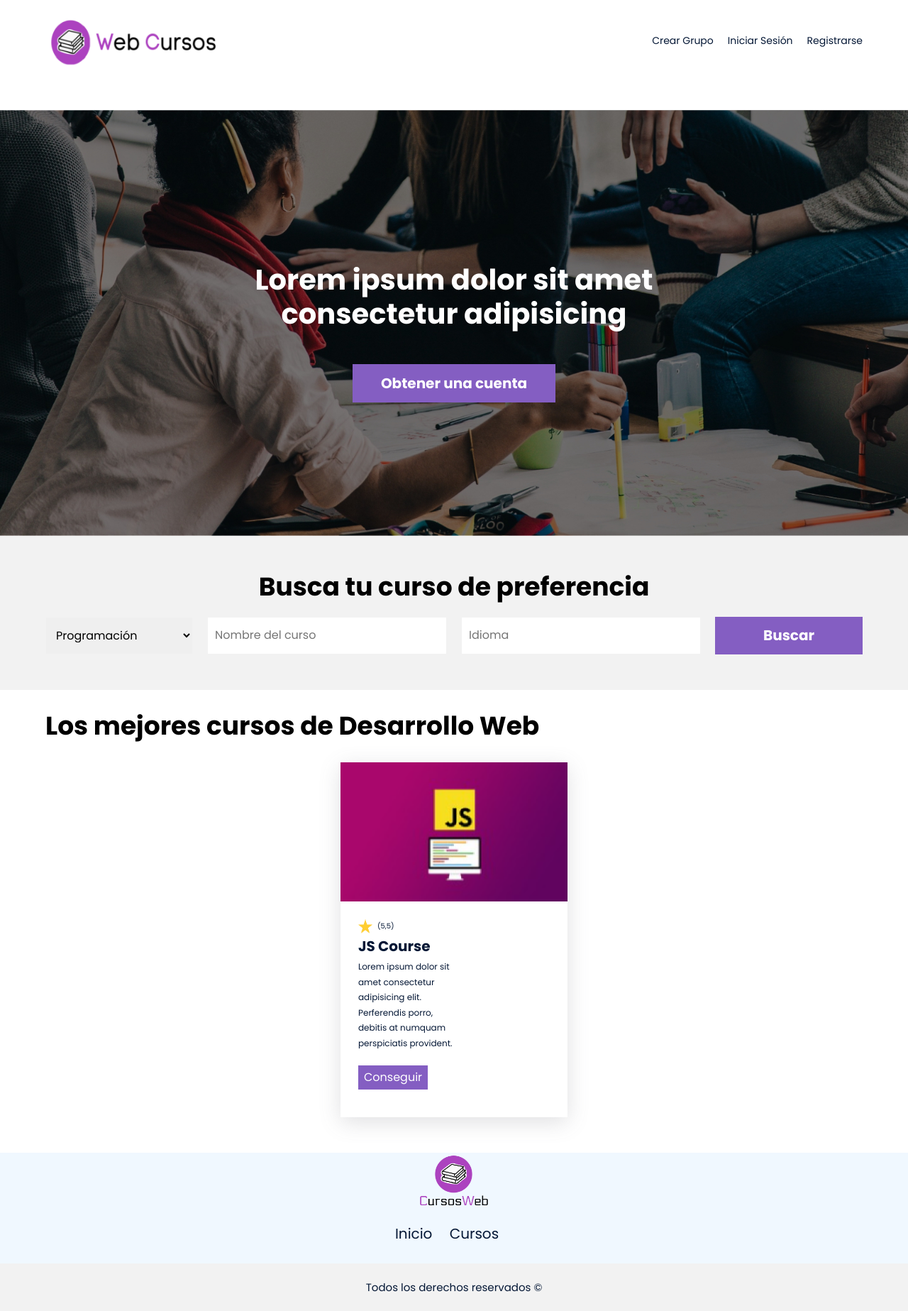
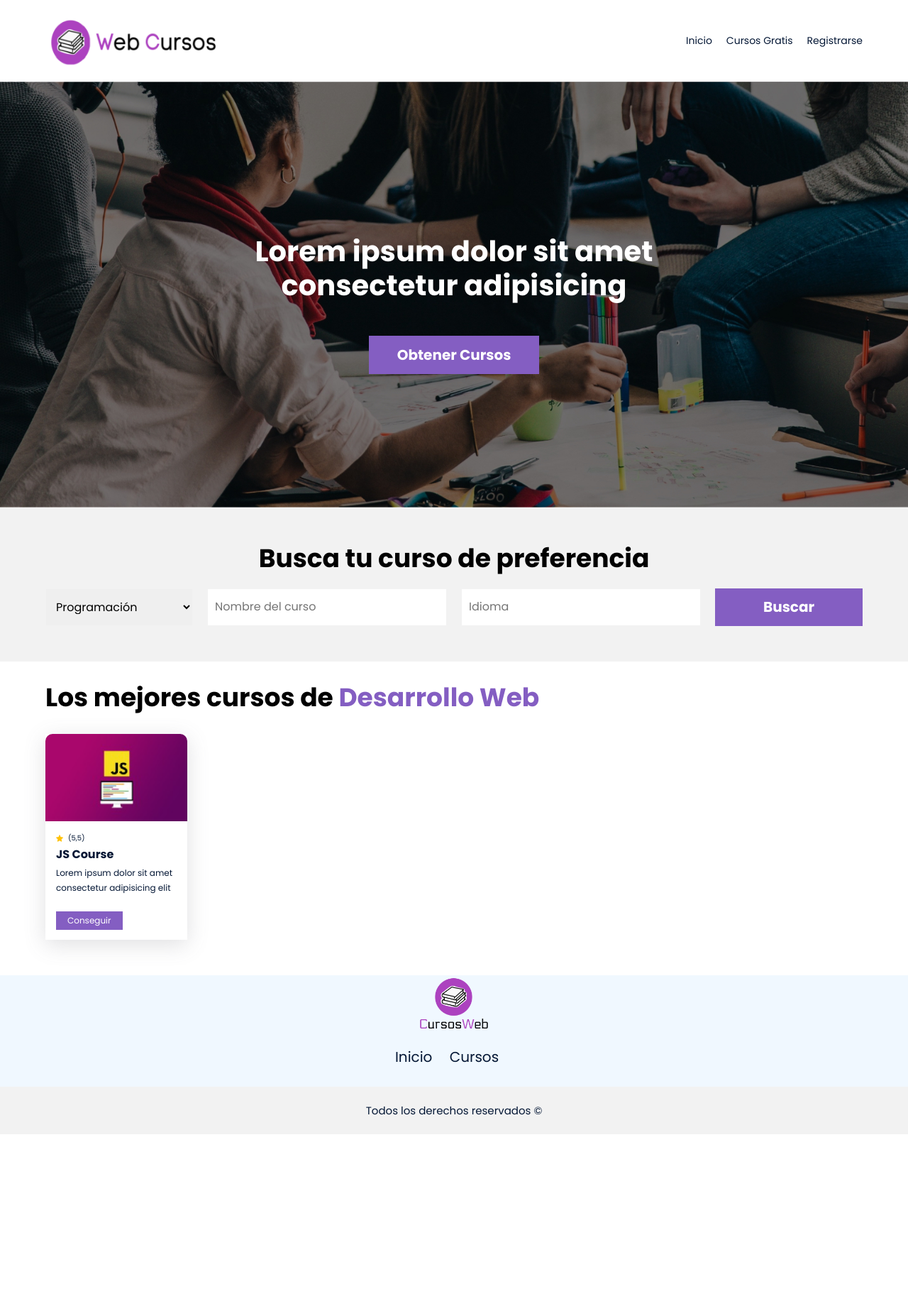
Before and after one commit to JoseCarlos2000-EI/FreeCourse, a Django app: page / in a window 1280 px wide. Shown: the whole page at 71% size. After the commit the page ends 1598 px from the top, so only its background shows below. Run offline with Django 4.2, Linux system fonts and the light colour scheme.

Commit message:
Mejoras en la interfaz

```diff
--- a/css/styles.css
+++ b/css/styles.css
@@ -58,7 +58,10 @@ html {
     max-width: 100%;
     display: block;
   }
-
+  span{
+    font-weight: 700;
+    color: var(--primario);
+  }
   .container{
     max-width: 150rem;
     margin: 0 auto;
@@ -81,6 +84,13 @@ html {
     width: 25rem;
     margin-bottom: 2rem;
   }
+
+  @media(min-width: 768px){
+    .header__logo{
+      margin-bottom: 0rem;
+  }
+}
+
 .nav{
   display: flex;
   flex-direction: column;
@@ -93,12 +103,16 @@ html {
   }
 }
 .nav__link{
-  margin-bottom: 2rem;
+  margin-bottom: 1.6rem;
   font-size: 1.4rem;
   display: flex;
   align-items: center;
 }
-
+@media (min-width: 768px){
+  .nav__link{
+  margin-bottom: 0rem;
+  }
+}
 
 .hero{
   margin-top: 2rem;
@@ -112,6 +126,12 @@ justify-content: center;
 align-items: center;
 text-align: center;
 
+}
+
+@media(min-width: 768px){
+  .hero{
+    margin-top: 0rem;
+  }
 }
 .hero__text{
 color: #FFF;
@@ -132,30 +152,30 @@ max-width: 60rem;
 
 }
 
-.busqueda{
+.search{
   background-color: #F2F2F2;
   padding: 5rem 0;
 }
-.busqueda__heading{
+.search__heading{
   text-align: center;
   margin: 0;
 }
 
-.formulario{
+.form{
 display: flex;
 flex-direction: column;
 margin-top: 2rem;
 }
 
 @media (min-width: 768px){
-  .formulario{
+  .form{
     display: grid;
     grid-template-columns: repeat(4,2fr);
     column-gap: 2rem;
   }
 }
 
-.formulario__campo{
+.form__seccion{
   padding: 1rem;
   border: 1px solid var(--gray);
   margin-bottom: 2rem;
@@ -163,11 +183,11 @@ margin-top: 2rem;
 }
 
 @media(min-width: 768px){
-  .formulario__campo{
+  .form__seccion{
     margin-bottom: 0;
   }
 }
-.formulario__submit{
+.form__submit{
   background-color: var(--primario);
   padding: 1.5rem 4rem;
   color: #FFF;
@@ -182,56 +202,50 @@ margin-top: 2rem;
   margin-top: 0;
 }
 
+.list__course{
+  margin-bottom: 5rem;
+}
 .course{
 color: var(--black);
 line-height: 1.8;
-margin-bottom: 5rem;
 box-shadow: rgba(100, 100, 111, 0.2) 0px 7px 29px 0px;
+
+width: auto;
+height: auto;
 }
 @media(min-width: 768px){
   .course{
-    width: 32rem;
+    width: 20rem;
+    height: 29rem;
 
   }
 }
-.course__button{
-background-color: var(--primario);
-color: #FFF;
-border: none;
-padding: 0.8rem;
-margin-bottom: 1.4rem;
+
+.course__image{
+  border-radius: 10px 10px 0 0;
 
 }
+.calificacion{
+display: flex;
+display: inline-flex;
+align-items: center;
 
-
-@media(min-width: 768px){
-  .course__button{
-    display: block;
 }
+.course__star{
+width: 1rem;
+height: 1rem;
 }
-
-
-@media(min-width: 768px){
-  .course__image{
-    width:32rem;
-  }
-}
-
-.course__star{
-  width: 2rem;
-  height: 2rem;
-}
-
 .course__points{
 font-size: 1rem;
 margin: 0;
 margin-left: 0.7rem;
+font-weight:lighter;
+}
 
-}
 
 .heading__course{
   margin: 0;
-  font-size: 2rem;
+  font-size: 1.6rem;
 
 }
 
@@ -241,26 +255,26 @@ margin-bottom: 1.4rem;
   margin-bottom: 2rem;
 
 }
+.course__button{
+  background-color: var(--primario);
+  padding: 0.6rem 1.6rem;
+  color: #FFF;
+  font-size: 1.2rem;
+  font-weight: 400;
+
+  border: none;
+  transition-duration: .3s;
+
+}
 
 
-@media(min-width: 768px){
-  .course__text{
-    width:50%;
-  }
-}
-
 .course__content{
-  padding: 2.5rem;
+  padding: 1.5rem;
   display: flex;
   flex-direction: column;
 
 }
-.calificacion{
-  display: flex;
-display: inline-flex;
-align-items: center;
 
-}
 
 .footer{
   display: flex;
--- a/template/index.html
+++ b/template/index.html
@@ -18,15 +18,15 @@
 
   <header>
     <header class="header container">
-      <div >
+      <div>
         <a href="index.html">
           <img class="header__logo" src="../img/Logo1.png" alt="logo">
         </a>
       </div>
 
       <nav class="nav">
-          <a href="#" class="nav__link ">Crear Grupo</a>
-          <a href="#" class="nav__link">Iniciar Sesión</a>
+        <a href="#" class="nav__link ">Inicio</a>
+        <a href="#" class="nav__link">Cursos Gratis</a>
         <a href="#" class="nav__link">Registrarse</a>
       </nav>
     </header>
@@ -34,24 +34,24 @@
     <section class="hero">
 
       <h1 class="hero__text">Lorem ipsum dolor sit amet consectetur adipisicing</h1>
-      <a href="#" class="hero__link">Obtener una cuenta</a>
+      <a href="#" class="hero__link">Obtener Cursos</a>
 
     </section>
 
-  <section class="busqueda">
-      <h2 class="busqueda__heading">Busca tu curso de preferencia</h2>
+    <section class="search">
+      <h2 class="search__heading">Busca tu curso de preferencia</h2>
       <div class="container">
-          <form class="formulario">
-              <select class="formulario__campo">
-                  <option >Programación</option>
-                  <option >Diseño</option>
-                  <option >Negocios</option>
-                  <option >Emprendimiento</option>
-                  <option >Marketing</option>
+        <form class="form">
+          <select class="form__seccion">
+            <option>Programación</option>
+            <option>Diseño</option>
+            <option>Negocios</option>
+            <option>Emprendimiento</option>
+            <option>Marketing</option>
           </select>
-              <input type="text" class="formulario__campo" placeholder="Nombre del curso">
-              <input type="text" class="formulario__campo" placeholder="Idioma">
-              <input type="submit" class="formulario__submit" value="Buscar">
+          <input type="text" class="form__seccion" placeholder="Nombre del curso">
+          <input type="text" class="form__seccion" placeholder="Idioma">
+          <input type="submit" class="form__submit" value="Buscar">
         </form>
       </div>
     </section>
@@ -59,8 +59,9 @@
     </section>
 
     <main class="container">
-    <h2 class="heading">Los mejores cursos de Desarrollo Web</h2>
-    <div class="course container">
+      <div class="list__course">
+        <h2 class="heading">Los mejores cursos de <span>Desarrollo Web</span></h2>
+        <div class="course ">
           <img class="course__image" src="../img/course.png" alt="">
           <div class="course__content">
             <div class="calificacion">
@@ -68,17 +69,18 @@
               <p class="course__points">(5,5)</p>
             </div>
             <h3 class="heading__course">JS Course</h3>
-      <p class="course__text">Lorem ipsum dolor sit amet consectetur adipisicing elit. Perferendis porro, debitis at numquam perspiciatis provident.</p>
-      <div class="aa">
-        <button class="course__button" type="button"">Conseguir</button>
+            <p class="course__text">Lorem ipsum dolor sit amet consectetur adipisicing elit</p>
+            <div>
+              <button class="course__button" type="submit"">Conseguir</button>
       </div>
 
       </div>
+    </div> <!--.course-->
 
-    </div>
+    </div> <!--.list__coure-->
   </main>
 
-  <footer class="footer">
+<footer class=" footer">
   <div>
     <a href="">
       <img class="footer__logo" src="../img/Logo2.png" alt="">
@@ -88,11 +90,7 @@
     <a class="footer__link" href="#">Inicio</a>
     <a class="footer__link" href="#">Cursos</a>
   </div>
-
-
-
 </footer>
-
 <div class="footer__bg">
   <p class="footer__text">Todos los derechos reservados &copy;</p>
 </div>
```
Also changed, not shown: img/star.png. Lines whose indentation alone changed are shown as unchanged.
